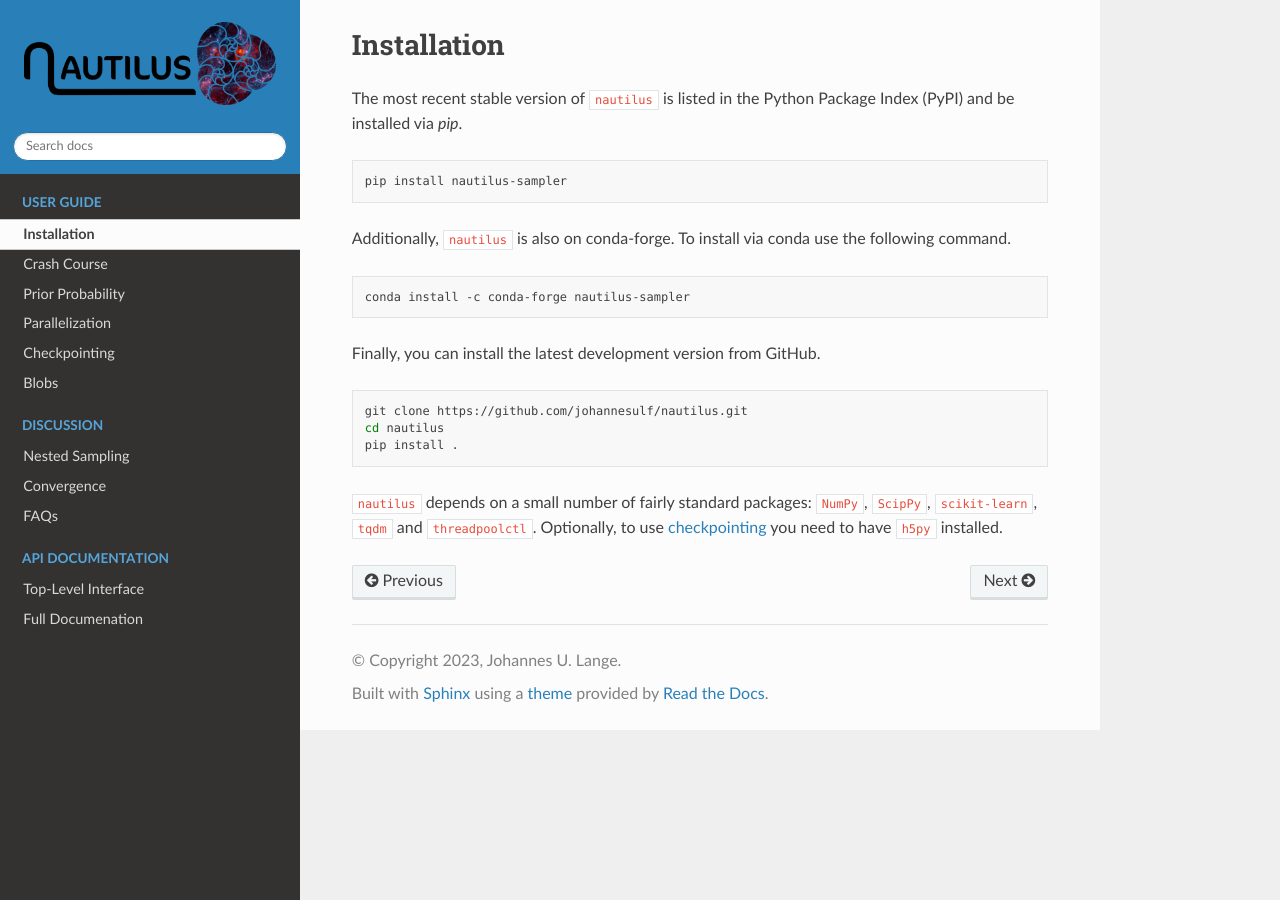
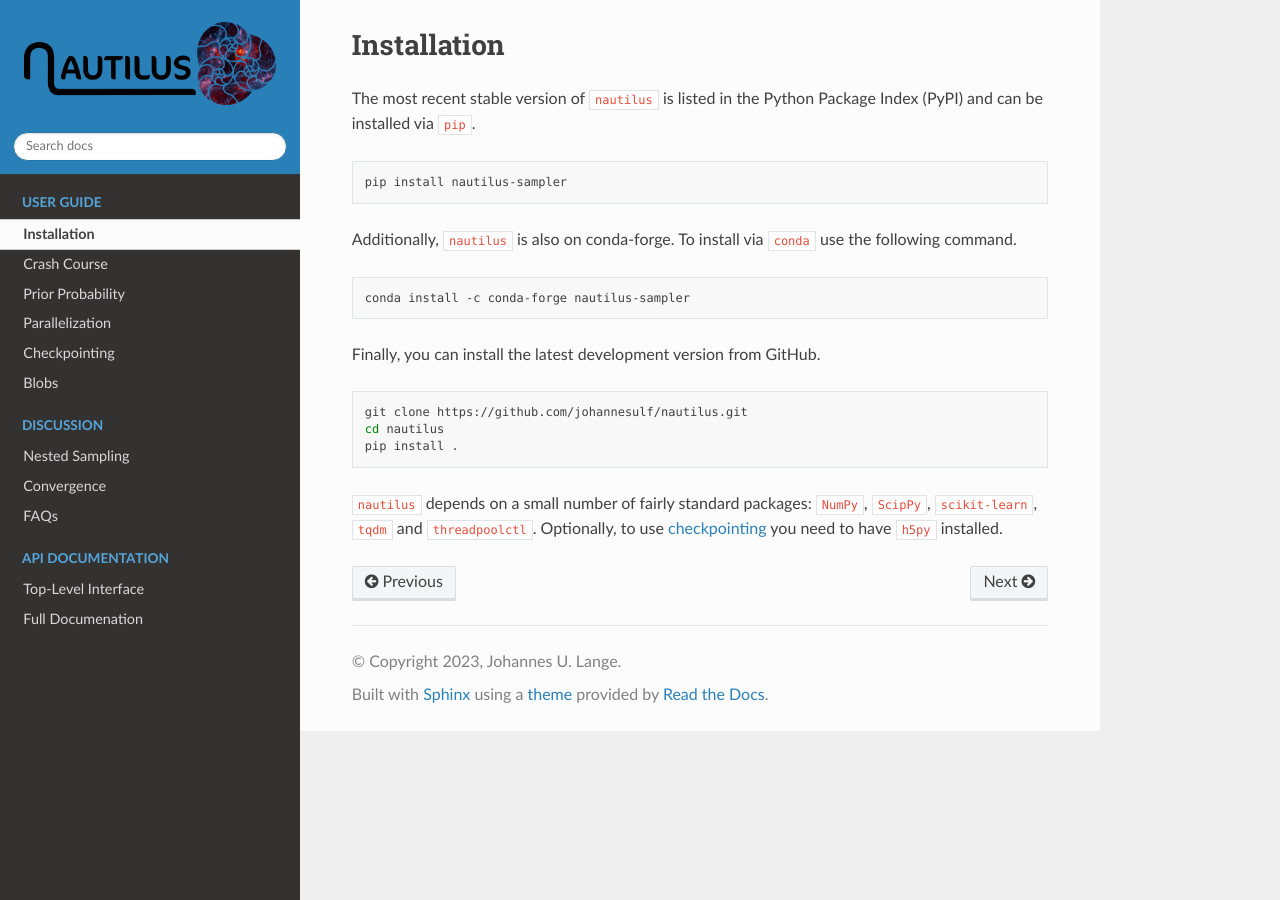
Before and after one commit to johannesulf/nautilus, a Sphinx documentation site: the page built from docs/guides/installation.rst, in a window 1280 px wide. Built offline with Sphinx 7.4.7 and the Read the Docs theme 2.0.0, drawn with Linux system fonts in a browser that asks for light colours.

```diff
--- a/docs/guides/installation.rst
+++ b/docs/guides/installation.rst
@@ -1,13 +1,13 @@
 Installation
 ============
 
-The most recent stable version of ``nautilus`` is listed in the Python Package Index (PyPI) and be installed via `pip`.
+The most recent stable version of ``nautilus`` is listed in the Python Package Index (PyPI) and can be installed via ``pip``.
 
 .. code-block:: bash
 
     pip install nautilus-sampler
 
-Additionally, ``nautilus`` is also on conda-forge. To install via conda use the following command.
+Additionally, ``nautilus`` is also on conda-forge. To install via ``conda`` use the following command.
 
 .. code-block:: bash
 
```
Also changed, not shown: README.md (+16 -2 lines).
